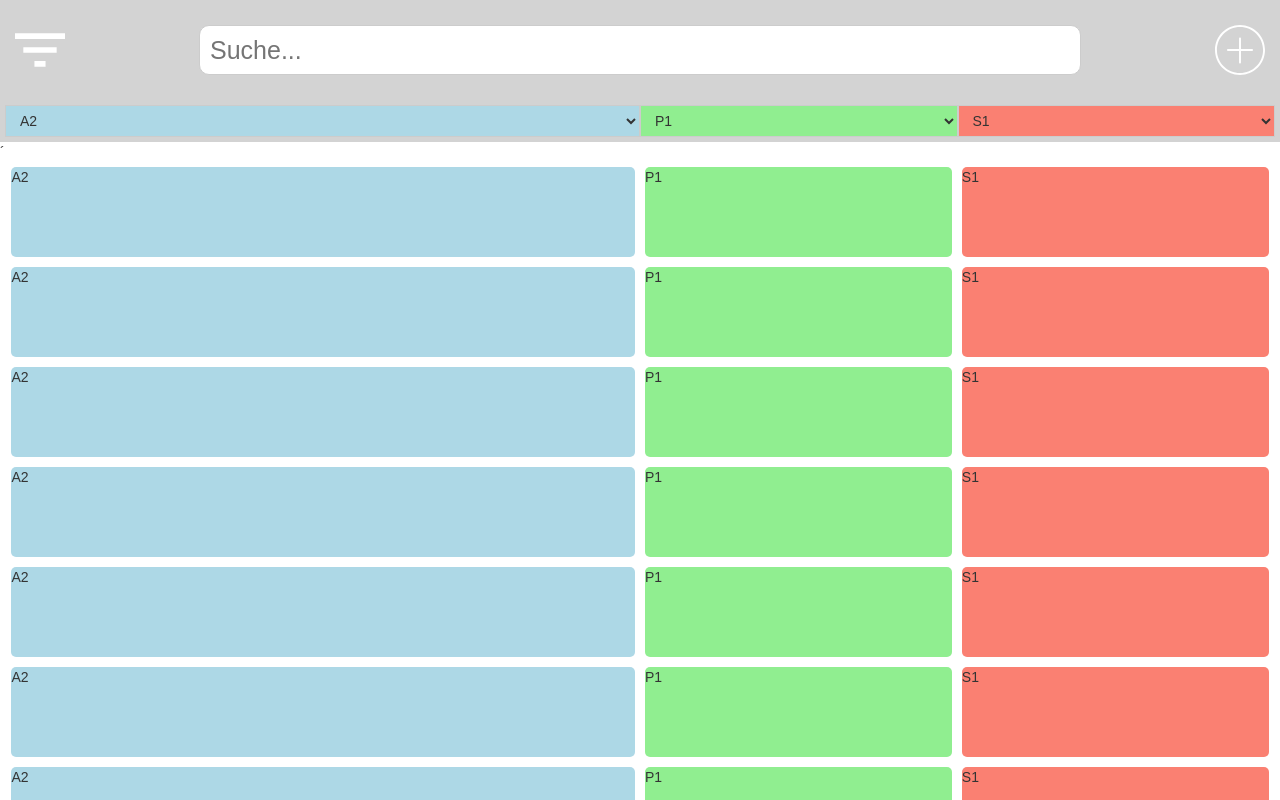
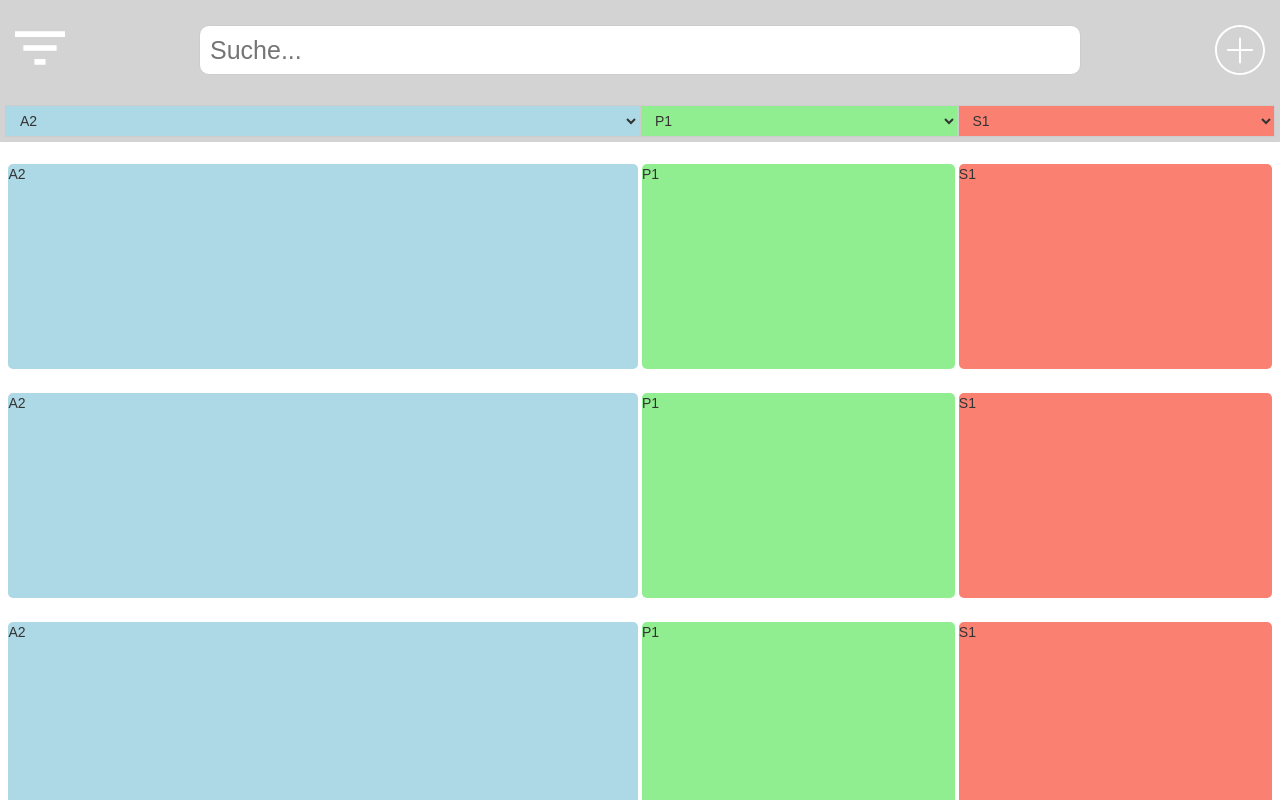
Before and after one commit to coneissler/pv-tool, a React app: page / in a window 1280 px wide. Shown: the top 800 px of the page. Built offline with nearby package versions, Linux system fonts and the light colour scheme.

Commit message:
added collapsable Filter element

```diff
--- a/src/App.js
+++ b/src/App.js
@@ -2,7 +2,7 @@ import React, { Component } from 'react';
 import {Route, Switch} from 'react-router-dom';
 
 import Layout from './hoc/Layout/Layout';
-import Cell from './containers/CellBuilder/CellBuilder';
+import CellBuilder from './containers/CellBuilder/CellBuilder';
 
 class App extends Component {
 
@@ -10,8 +10,8 @@ class App extends Component {
       return(
           <Layout>
               <Switch>
-                  <Route path="/somePerson" component={Cell}/>
-                  <Route path="/" component={Cell}/>
+                  <Route path="/somePerson" component={CellBuilder}/>
+                  <Route path="/" component={CellBuilder}/>
               </Switch>
           </Layout>
       );
--- a/src/assets/Icons/AddIcon.css
+++ b/src/assets/Icons/AddIcon.css
@@ -3,8 +3,8 @@
 }
 
 .AddIcon {
-    width: 30px;
-    height: 30px;
+    width: 35px;
+    height: 35px;
     margin: 5px;
     cursor: pointer;
     display: block;
--- a/src/assets/Icons/FilterIcon.css
+++ b/src/assets/Icons/FilterIcon.css
@@ -3,8 +3,8 @@
 }
 
 .FilterIcon {
-    width: 30px;
-    height: 30px;
+    width: 35px;
+    height: 35px;
     margin: 5px;
     cursor: pointer;
 
--- a/src/components/CellTypes/Cells.css
+++ b/src/components/CellTypes/Cells.css
@@ -1,4 +1,10 @@
 .Cell {
-    height: 100%;
+    height: 32vw;
     border-radius: 5px;
 }
+
+@media (min-width: 992px) {
+    .Cell {
+        height: 16vw;
+    }
+}
--- a/src/components/Column/Column.js
+++ b/src/components/Column/Column.js
@@ -10,7 +10,7 @@ const column = (props) => {
              sm={(props.size)*6}
              md={(props.size)*3}
              lg={(props.size)*3}
-             style={{height: '100px', padding: '5px'}}>
+             style={{ padding: '2px'}}>
                 <Cell type={props.type} size={props.size} data={null}/>
         </Col>
     )
--- a/src/components/DropdownBar/DropdownBar.css
+++ b/src/components/DropdownBar/DropdownBar.css
@@ -6,4 +6,6 @@
     flex-flow: row wrap;
     align-items: center;
     justify-content: space-between;
+    position: relative;
+    z-index: 10000;
 }
--- /dev/null
+++ b/src/components/FilterDrawer/FilterDrawer.css
@@ -0,0 +1,19 @@
+.FilterDrawer {
+    position: absolute;
+    width: 100%;
+    height: 18vw;
+    left: 0;
+    top: 134px;
+    z-index: 100;
+    background-color: lightgrey;
+    padding: 32px 16px;
+    box-sizing: border-box;
+    transition: transform 0.3s ease-out;
+}
+.Open {
+    transform: translateY(0);
+}
+
+.Close {
+    transform: translateY(-350px);
+}
--- /dev/null
+++ b/src/components/FilterDrawer/FilterDrawer.js
@@ -0,0 +1,16 @@
+import React from 'react';
+
+import classes from './FilterDrawer.css'
+
+const filterDrawer = (props) => {
+    let mergedClasses = [classes.FilterDrawer, classes.Close];
+
+    if(props.open) mergedClasses = [classes.FilterDrawer, classes.Open];
+    return(
+        <div className={mergedClasses.join(' ')}>
+            FILTER
+        </div>
+    )
+};
+
+export default filterDrawer;
--- a/src/components/ToolBar/ToolBar.css
+++ b/src/components/ToolBar/ToolBar.css
@@ -6,6 +6,8 @@
     justify-content: space-between;
     align-items: center;
     background-color: lightgrey;
+    position: relative;
+    z-index: 10000;
 
 }
 
--- a/src/components/ToolBar/ToolBar.js
+++ b/src/components/ToolBar/ToolBar.js
@@ -8,7 +8,7 @@ import classes from './ToolBar.css'
 const toolbar = (props) => {
     return (
         <div className={classes.ToolBar}>
-            <FilterIcon />
+            <a onClick={props.filterToggle} ><FilterIcon /></a>
             <input type="text" placeholder="Suche..." className={classes.Input}/>
             <AddIcon />
         </div>
--- a/src/containers/CellBuilder/CellBuilder.js
+++ b/src/containers/CellBuilder/CellBuilder.js
@@ -10,7 +10,7 @@ class CellBuilder extends Component {
 
         for (let i = 0; i < this.props.amount; i++) {
             const newRow =
-                (<Row key={i} className="show-grid">
+                (<Row style={{marginBottom: "20px"}} key={i} className="show-grid">
                     <Column type={this.props.col1.element} size={this.props.col1.size}/>
                     <Column type={this.props.col2.element} size={this.props.col2.size}/>
                     <Column type={this.props.col3.element} size={this.props.col3.size}/>
@@ -20,7 +20,7 @@ class CellBuilder extends Component {
 
         }
         return(
-            <div style={{width: '99%', margin: 'auto'}}>
+            <div style={{width: '99%', margin: 'auto', paddingTop: '20px'}}>
                 <Grid fluid>
                     {mappedRows}
                 </Grid>
--- a/src/containers/Topbar/Topbar.js
+++ b/src/containers/Topbar/Topbar.js
@@ -5,9 +5,13 @@ import * as actionTypes from '../../store/actions/actions';
 import Dropdownbar from '../../components/DropdownBar/DropdownBar';
 import Aux from '../../hoc/AuxComponent/Aux'
 import Toolbar from '../../components/ToolBar/ToolBar'
+import FilterDrawer from '../../components/FilterDrawer/FilterDrawer'
 
 
 class Topbar extends Component {
+    state = {
+        expandFilter: false
+    };
 
     inputChangedHandler = (col, element) => {
         if(col[3] < 3){
@@ -23,15 +27,22 @@ class Topbar extends Component {
                 this.props.onDropdownChangeHandler_r2(col, element)
             }
         }
+    };
 
+    filterToggelHandler = () => {
+        const filterState = !this.state.expandFilter;
+        this.setState({
+            expandFilter: filterState
+        });
+    };
 
-    };
 
     render(){
         return(
             <Aux>
-                <Toolbar/>
-                <Dropdownbar change={this.inputChangedHandler}/>´
+                <Toolbar filterToggle={this.filterToggelHandler} style={{zIndex: '100000'}}/>
+                <Dropdownbar change={this.inputChangedHandler} style={{zIndex: '100000'}}/>
+                <FilterDrawer open={this.state.expandFilter}/>
             </Aux>
         );
     }
```
